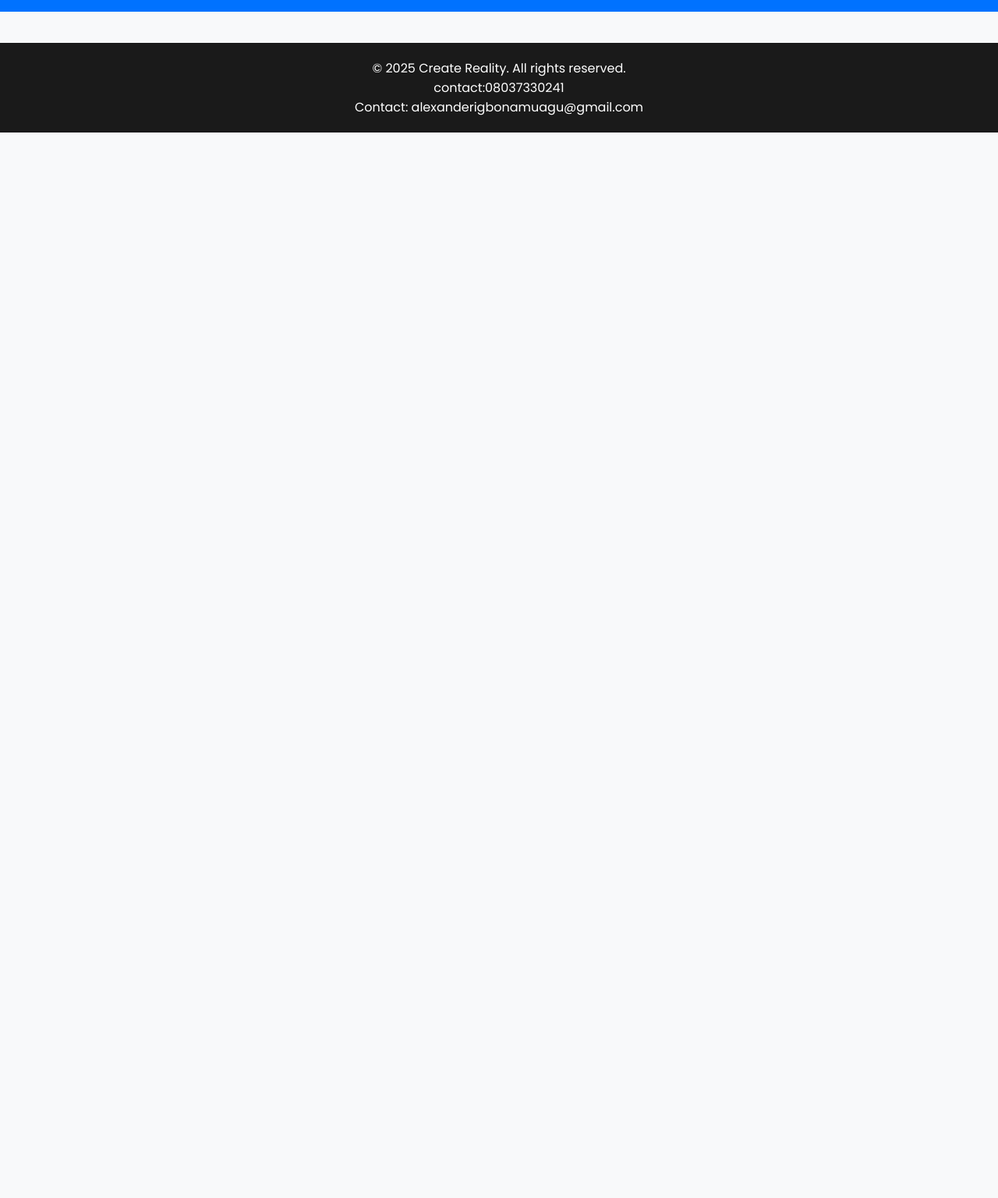
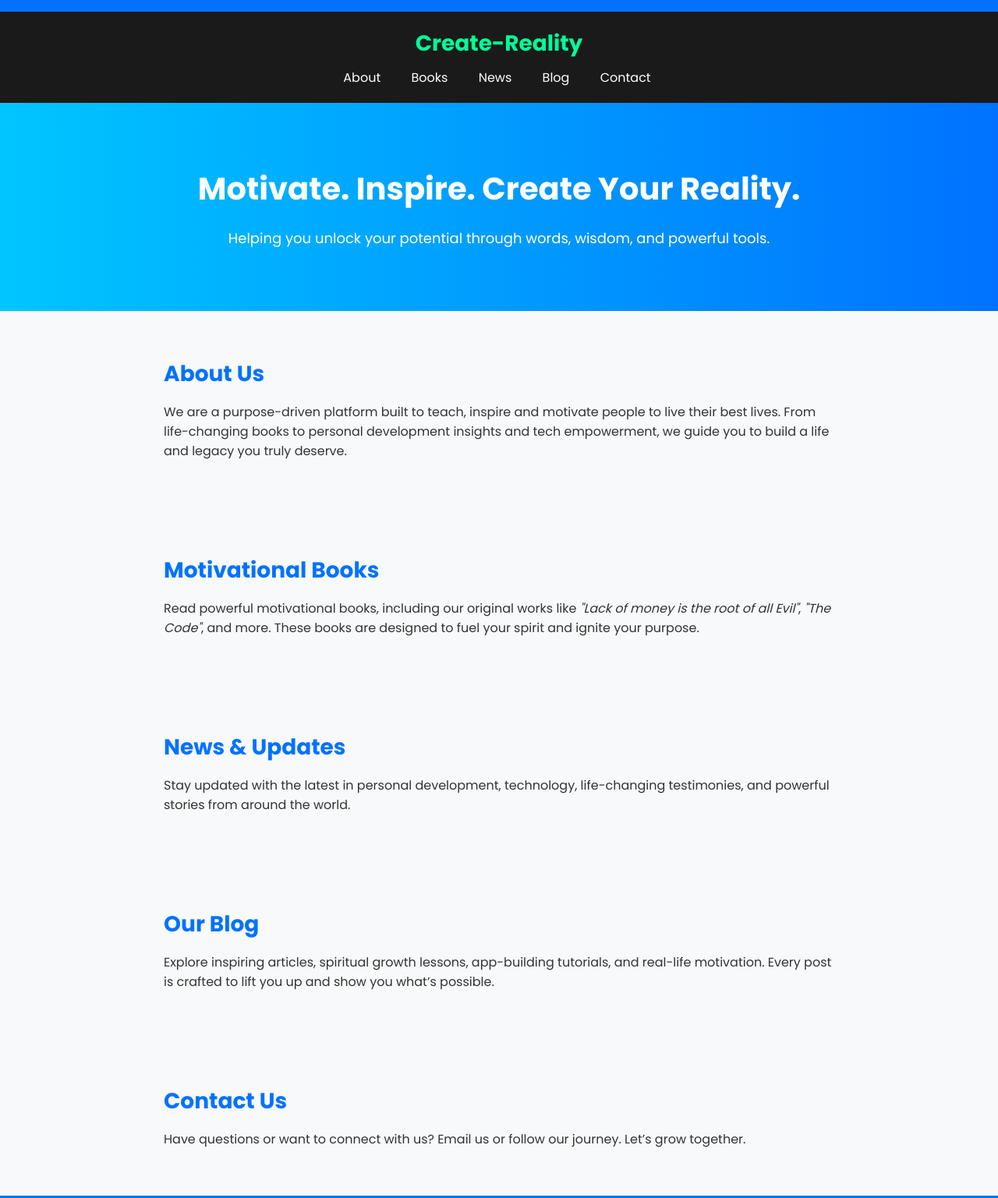
Before and after one commit to Igbonamuagu/create-reality, a plain HTML site: page index.html in a window 1280 px wide. Shown: the part 2360-3897 px from the top of the page at 78% size. Before the commit the page ends 2530 px from the top, so only its background shows below. Drawn offline with Linux system fonts and the light colour scheme.

Commit message:
Update index.html

```diff
--- a/index.html
+++ b/index.html
@@ -248,6 +248,59 @@
   </div>
 
 
+</head>
+<body>
+
+  <header>
+    <h1>Create-Reality</h1>
+    <nav>
+      <a href="#about">About</a>
+      <a href="#books">Books</a>
+      <a href="#news">News</a>
+      <a href="#blog">Blog</a>
+      <a href="#contact">Contact</a>
+    </nav>
+  </header>
+
+  <div class="hero">
+    <h2>Motivate. Inspire. Create Your Reality.</h2>
+    <p>Helping you unlock your potential through words, wisdom, and powerful tools.</p>
+  </div>
+
+  <section class="section" id="about">
+    <h3>About Us</h3>
+    <p>We are a purpose-driven platform built to teach, inspire and motivate people to live their best lives. From life-changing books to personal development insights and tech empowerment, we guide you to build a life and legacy you truly deserve.</p>
+  </section>
+
+  <section class="section" id="books">
+    <h3>Motivational Books</h3>
+    <p>Read powerful motivational books, including our original works like <em>"Lack of money is the root of all Evil"</em>, <em>"The Code"</em>, and more. These books are designed to fuel your spirit and ignite your purpose.</p>
+  </section>
+
+  <section class="section" id="news">
+    <h3>News & Updates</h3>
+    <p>Stay updated with the latest in personal development, technology, life-changing testimonies, and powerful stories from around the world.</p>
+  </section>
+
+  <section class="section" id="blog">
+    <h3>Our Blog</h3>
+    <p>Explore inspiring articles, spiritual growth lessons, app-building tutorials, and real-life motivation. Every post is crafted to lift you up and show you what’s possible.</p>
+  </section>
+
+  <section class="section" id="contact">
+    <h3>Contact Us</h3>
+    <p>Have questions or want to connect with us? Email us or follow our journey. Let’s grow together.</p>
+  </section>
+
+  <div class="cta">
+    <h2>Ready to Build Your Reality?</h2>
+    <a href="#books">Start Reading Now</a>
+  </div>
+
+  <footer>
+    <p>&copy; 2025 Create-Reality. All rights reserved.</p>
+  </footer>
+
   <footer>
     <p>&copy; 2025 Create Reality. All rights reserved.</p>
     <p>contact:08037330241</p>
```
